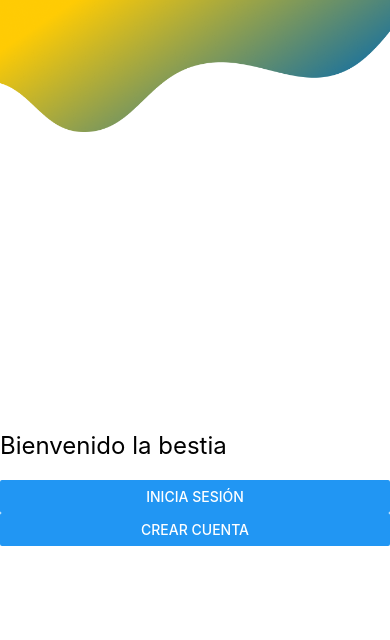
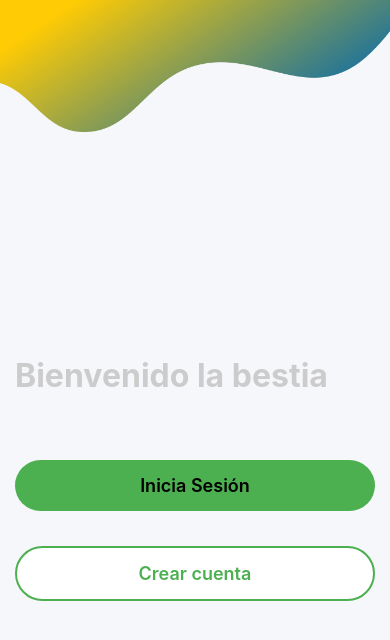
Before and after one commit to musta10/frontapp, a React Native app: screen / in a window 390 px wide. Shown: the top 640 px of the page. Built offline with nearby package versions, Linux system fonts and the light colour scheme.

Commit message:
pantallalogin

```diff
--- a/src/Screens/WelcomeScreen.js
+++ b/src/Screens/WelcomeScreen.js
@@ -4,6 +4,7 @@ import {
   Text,
   View,
   Image,
+  TouchableOpacity,
   Button,
   ImageBackground,
 } from "react-native";
@@ -19,11 +20,19 @@ const WelcomeScreen = ({ navigation }) => {
       </View>
       <View style={styles.mainContainer}>
         <Text style={styles.title}>Bienvenido la bestia</Text>
-        <Button title="Inicia sesión" onPress={() => navigation.navigate("Login")} />
-        <Button
-          title="Crear cuenta"
-          onPress={() => navigation.navigate("Register")}
-        />
+        <TouchableOpacity
+        style={styles.button}
+        onPress={() => navigation.navigate('Login')}
+      >
+        <Text style={styles.buttonText}>Inicia Sesión</Text>
+      </TouchableOpacity>
+        <TouchableOpacity
+        style={[styles.button, styles.buttonOutline]}
+        onPress={() => navigation.navigate('Register')}
+      >
+        <Text style={[styles.buttonText, styles.buttonOutlineText]}>Crear cuenta</Text>
+      </TouchableOpacity>
+
       </View>
     </View>
   );
@@ -32,17 +41,42 @@ const WelcomeScreen = ({ navigation }) => {
 const styles = StyleSheet.create({
   container: {
     flex: 1,
-    backgroundColor: "#fff",
+    backgroundColor: '#f5f7fa',
     position: "relative",
   },
   mainContainer:{
     flex: 1,
     justifyContent: 'center',
-    alignContent: 'center'
+    alignContent: 'center',
+    margin: 15,
   },
-  title: {
-    fontSize: 24,
+ title: {
+    fontSize: 32,
+    fontWeight: 'bold',
+    color: '#ccc',
+    marginBottom: 50,
+  },
+  button: {
+    backgroundColor: '#4CAF50',
+    paddingVertical: 15,
+    paddingHorizontal: 40,
+    marginVertical: 15,
+    borderRadius: 30,
     marginBottom: 20,
+  },
+  buttonOutline: {
+    backgroundColor: '#fff',
+    borderColor: '#4CAF50',
+    borderWidth: 2,
+  },
+  buttonText: {
+    color: '#000',
+    fontSize: 18,
+    fontWeight: '600',
+    textAlign: 'center'
+  },
+  buttonOutlineText: {
+    color: '#4CAF50',
   },
   topImageContainer: {},
   topImage: {
```
